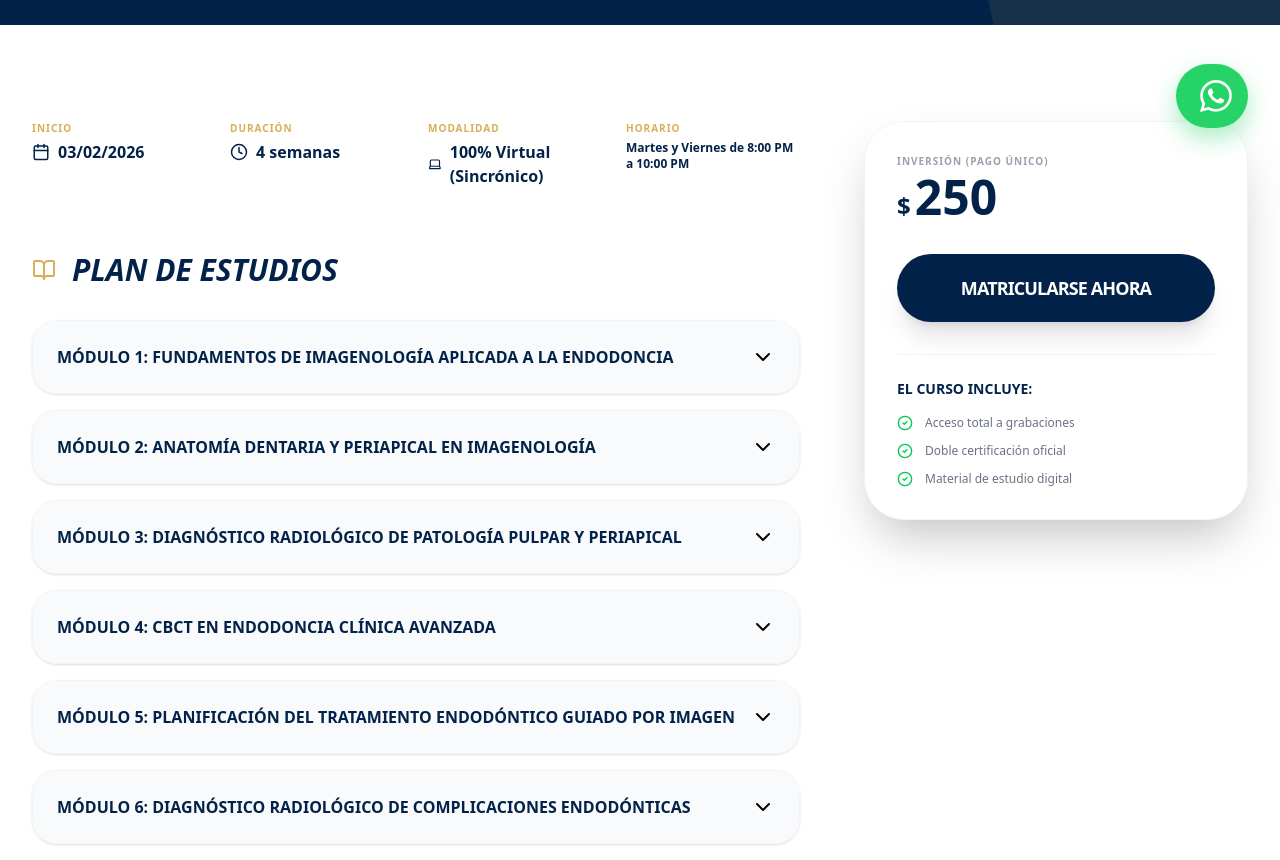
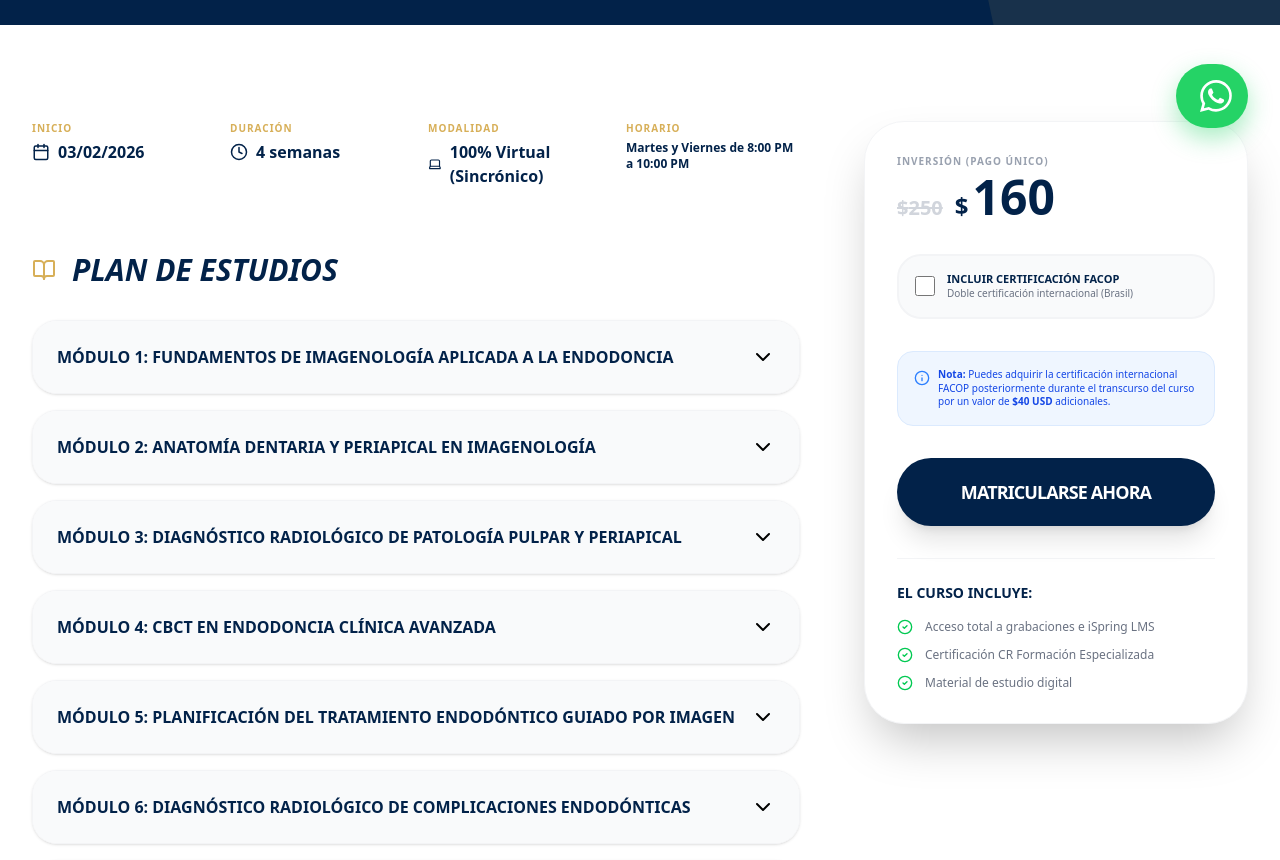
Before and after one commit to CR-Odontologia/Landing-Page, a Next.js app: page /cursos/imagenologia-clinica-endodoncia in a window 1280 px wide. Shown: the part 640-1500 px from the top of the page. Built offline with nearby package versions, Linux system fonts and the light colour scheme.

Commit message:
feat: add new courses prices

```diff
--- a/src/app/cursos/[slug]/page.tsx
+++ b/src/app/cursos/[slug]/page.tsx
@@ -5,7 +5,7 @@ import { useParams, useRouter } from "next/navigation";
 import { motion, AnimatePresence } from "framer-motion";
 import {
     Calendar, Clock, Laptop, BookOpen,
-    CheckCircle2, ChevronDown, ChevronUp, Award
+    CheckCircle2, ChevronDown, ChevronUp, Award , Info
 } from "lucide-react";
 
 import cursosData from "@/data/cursos";
@@ -31,9 +31,16 @@ const CursoIndividual = () => {
     };
 
     const handleMatricula = () => {
-        console.log("Iniciando proceso de pago con Culqi para:", curso.titulo);
-        alert("El sistema de pagos Culqi se activará próximamente.");
+        console.log("Iniciando proceso de pago con Izipay para:", curso.titulo);
+        alert("El sistema de pagos Izipay se activará próximamente.");
     };
+
+    // eslint-disable-next-line react-hooks/rules-of-hooks
+    const [incluyeFacop, setIncluyeFacop] = useState(false);
+
+    const precioAMostrar = incluyeFacop
+        ? curso.infoGeneral.precio.ofertaFacop
+        : curso.infoGeneral.precio.ofertaBase;
 
     return (
         <main className="pt-24 bg-white min-h-screen">
@@ -140,11 +147,45 @@ const CursoIndividual = () => {
                             <div className="sticky top-32 bg-white border border-gray-100 rounded-[40px] p-8 shadow-2xl space-y-8">
                                 <div>
                                     <p className="text-[10px] font-black text-gray-400 uppercase tracking-widest mb-1">Inversión (Pago Único)</p>
-                                    <p className="text-5xl font-black text-[#022249]">
-                                        <span className="text-2xl font-bold mr-1">$</span>
-                                        {curso.infoGeneral.precio}
-                                    </p>
+                                    <div className="flex items-baseline gap-3">
+                                        <p className="text-xl font-bold text-gray-300 line-through">
+                                            ${curso.infoGeneral.precio.original}
+                                        </p>
+                                        <p className="text-5xl font-black text-[#022249]">
+                                            <span className="text-2xl font-bold mr-1">$</span>
+                                            {precioAMostrar}
+                                        </p>
+                                    </div>
                                 </div>
+
+                                <div
+                                    className={`p-4 rounded-3xl border-2 transition-all cursor-pointer ${
+                                        incluyeFacop ? "border-[#d7af58] bg-[#d7af58]/5" : "border-gray-100 bg-gray-50"
+                                    }`}
+                                    onClick={() => setIncluyeFacop(!incluyeFacop)}
+                                >
+                                    <div className="flex items-center gap-3">
+                                        <input
+                                            type="checkbox"
+                                            checked={incluyeFacop}
+                                            onChange={() => {}} // Manejado por el div padre
+                                            className="w-5 h-5 rounded border-gray-300 text-[#022249] focus:ring-[#022249]"
+                                        />
+                                        <div>
+                                            <p className="text-[11px] font-black text-[#022249] uppercase leading-tight">Incluir Certificación FACOP</p>
+                                            <p className="text-[10px] text-gray-500 font-medium">Doble certificación internacional (Brasil)</p>
+                                        </div>
+                                    </div>
+                                </div>
+
+                                {!incluyeFacop && (
+                                    <div className="flex gap-2 p-4 bg-blue-50 rounded-2xl border border-blue-100">
+                                        <Info size={16} className="text-blue-500 shrink-0 mt-0.5" />
+                                        <p className="text-[10px] text-blue-700 leading-snug">
+                                            <strong>Nota:</strong> Puedes adquirir la certificación internacional FACOP posteriormente durante el transcurso del curso por un valor de <strong>$40 USD</strong> adicionales.
+                                        </p>
+                                    </div>
+                                )}
 
                                 <button
                                     onClick={handleMatricula}
@@ -157,10 +198,11 @@ const CursoIndividual = () => {
                                     <p className="font-bold text-[#022249] text-sm uppercase">El curso incluye:</p>
                                     <ul className="space-y-3">
                                         <li className="flex items-center gap-3 text-xs text-gray-500 font-medium">
-                                            <CheckCircle2 className="text-green-500" size={16} /> Acceso total a grabaciones
+                                            <CheckCircle2 className="text-green-500" size={16} /> Acceso total a grabaciones e iSpring LMS
                                         </li>
                                         <li className="flex items-center gap-3 text-xs text-gray-500 font-medium">
-                                            <CheckCircle2 className="text-green-500" size={16} /> Doble certificación oficial
+                                            <CheckCircle2 className="text-green-500" size={16} />
+                                            {incluyeFacop ? "Doble certificación oficial (CR Formación Especializada + FACOP)" : "Certificación CR Formación Especializada"}
                                         </li>
                                         <li className="flex items-center gap-3 text-xs text-gray-500 font-medium">
                                             <CheckCircle2 className="text-green-500" size={16} /> Material de estudio digital
--- a/src/app/cursos/page.tsx
+++ b/src/app/cursos/page.tsx
@@ -63,10 +63,20 @@ const CursosPage = () => {
 
                                 <div className="mt-auto pt-6 border-t border-gray-100 flex items-center justify-between">
                                     <div>
-                                        <p className="text-[10px] text-gray-400 uppercase font-black tracking-widest mb-1">Pago único</p>
-                                        <p className="text-3xl font-black text-[#d7af58]">
-                                            <span className="text-lg font-bold mr-1">$</span>
-                                            {curso.infoGeneral.precio}
+                                        <p className="text-[10px] text-gray-400 uppercase font-black tracking-widest mb-1">Desde</p>
+                                        <div className="flex items-baseline gap-2">
+
+                                            <p className="text-sm font-bold text-gray-400 line-through">
+                                                ${curso.infoGeneral.precio.original}
+                                            </p>
+
+                                            <p className="text-4xl font-black text-[#d7af58]">
+                                                <span className="text-lg font-bold mr-1">$</span>
+                                                {curso.infoGeneral.precio.ofertaBase}
+                                            </p>
+                                        </div>
+                                        <p className="text-[9px] text-[#022249] font-bold uppercase tracking-tighter mt-1 opacity-70">
+                                            *Precio sin certificación FACOP
                                         </p>
                                     </div>
 
--- a/src/data/cursos.ts
+++ b/src/data/cursos.ts
@@ -10,7 +10,11 @@ const cursosData = [
             duracion: "4 semanas",
             modalidad: "100% Virtual (Sincrónico)",
             horario: "Lunes y Miércoles de 8:00 PM a 10:00 PM",
-            precio: 250,
+            precio: {
+                original: 250,
+                ofertaBase: 160,
+                ofertaFacop: 200
+            },
             moneda: "USD"
         },
         certificacion: {
@@ -40,7 +44,11 @@ const cursosData = [
             duracion: "4 semanas",
             modalidad: "100% Virtual (Sincrónico)",
             horario: "Lunes y Jueves de 8:00 PM a 10:00 PM",
-            precio: 250,
+            precio: {
+                original: 250,
+                ofertaBase: 160,
+                ofertaFacop: 200
+            },
             moneda: "USD"
         },
         certificacion: {
@@ -70,7 +78,11 @@ const cursosData = [
             duracion: "4 semanas",
             modalidad: "100% Virtual (Sincrónico)",
             horario: "Martes y Viernes de 8:00 PM a 10:00 PM",
-            precio: 250,
+            precio: {
+                original: 250,
+                ofertaBase: 160,
+                ofertaFacop: 200
+            },
             moneda: "USD"
         },
         certificacion: {
```
